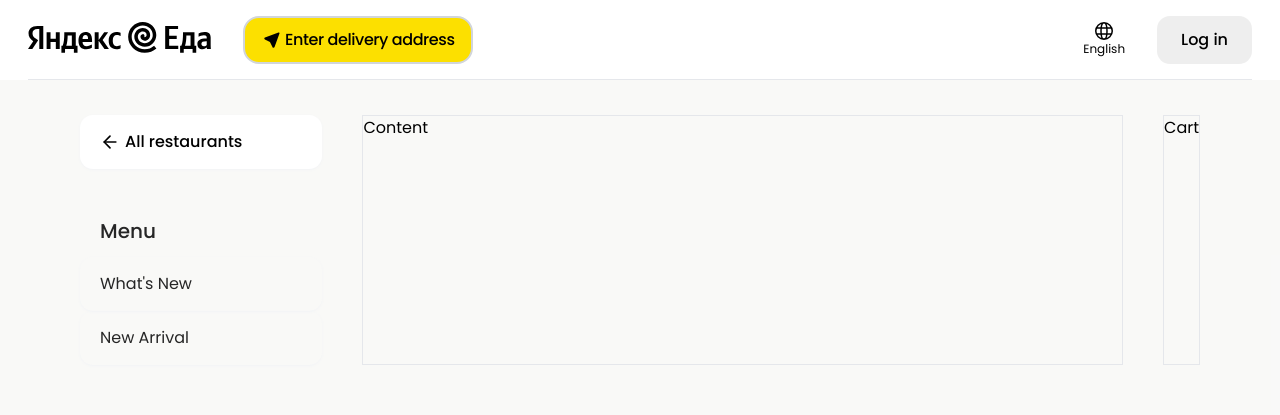
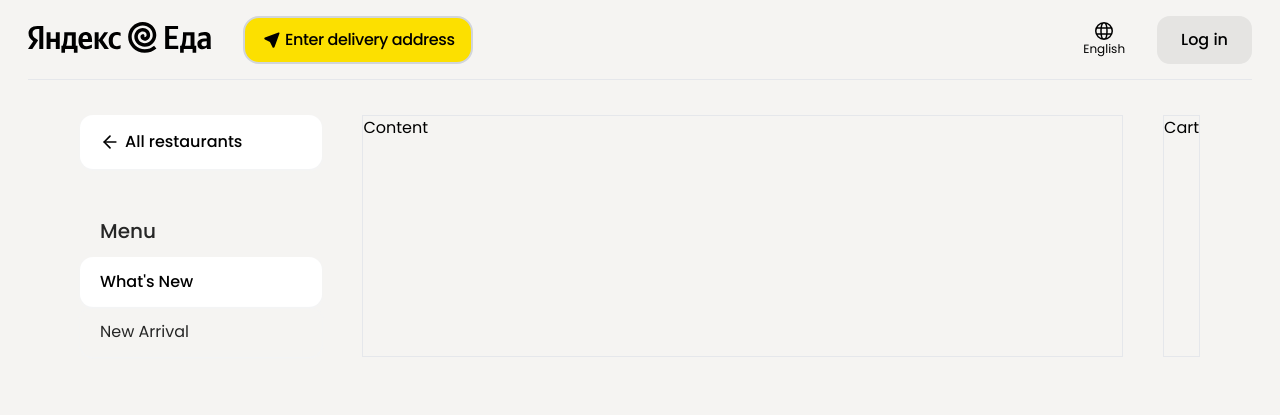
Before and after one commit to imranwebcraft/KFC-Clone, a React (Vite) app: page / in a window 1280 px wide. Shown: the top 415 px of the page. Built offline with nearby package versions, Linux system fonts and the light colour scheme.

Commit message:
Add shadow on navbar when content goves under the navba

```diff
--- a/src/components/Home.jsx
+++ b/src/components/Home.jsx
@@ -4,7 +4,7 @@ import Menu from './Menu';
 
 const Home = () => {
 	return (
-		<div className="min-h-screen w-[100vw] px-8 sm:px-10 md:px-20 bg-[#f5f4f292]">
+		<div className="min-h-screen w-[100vw] px-8 sm:px-10 md:px-20">
 			<div className="pt-[15px] sm:pt[20px] md:pt-[35px] ">
 				<div className="md:flex gap-10">
 					<div className="">
--- a/src/components/Menu.jsx
+++ b/src/components/Menu.jsx
@@ -1,5 +1,5 @@
 import { FiArrowLeft } from 'react-icons/fi';
-import { useState } from 'react';
+import { useEffect, useState } from 'react';
 
 const Menu = () => {
 	const [activeLink, setActiveLink] = useState(null);
@@ -7,6 +7,10 @@ const Menu = () => {
 	const handleLinkClick = (id) => {
 		setActiveLink(id);
 	};
+
+	useEffect(() => {
+		setActiveLink(1);
+	}, []);
 
 	return (
 		<div className="sm:flex md:block justify-between items-start">
@@ -33,7 +37,7 @@ const Menu = () => {
 									activeLink === id
 										? 'bg-white text-black font-medium'
 										: ' text-neutral-800'
-								} pl-5 pr-5 md:pr-20 py-1 md:py-[15px] rounded-[13px] hover:bg-white duration-150 shadow shadow-gray-100 cursor-pointer capitalize`}
+								} pl-5 pr-5 md:pr-20 py-1 md:py-[13px] rounded-[13px] hover:bg-white/50 duration-150 shadow shadow-gray-100 cursor-pointer capitalize`}
 							>
 								<a href="#" onClick={() => handleLinkClick(id)}>
 									{title}
--- a/src/components/Navbar.jsx
+++ b/src/components/Navbar.jsx
@@ -3,14 +3,33 @@ import { TbLocationFilled } from 'react-icons/tb';
 import { GrLanguage } from 'react-icons/gr';
 import { FiMenu } from 'react-icons/fi';
 import { IoMdClose } from 'react-icons/io';
-import { useState } from 'react';
+import { useEffect, useState } from 'react';
 
 const Navbar = () => {
 	// State for nav
 	const [open, setOpen] = useState(false);
 
+	const [isScrolled, setIsScrolled] = useState(false);
+
+	useEffect(() => {
+		const handleScroll = () => {
+			const scrollTop = window.scrollY;
+			setIsScrolled(scrollTop > 0);
+		};
+
+		window.addEventListener('scroll', handleScroll);
+
+		return () => {
+			window.removeEventListener('scroll', handleScroll);
+		};
+	}, []);
+
 	return (
-		<header className="w-[100%] h-[80px] bg-white sticky top-0 left-0 px-7 z-[99]">
+		<header
+			className={`w-[100%] h-[80px] sticky top-0 left-0 px-7 z-[99] ${
+				isScrolled ? 'shadow-xl bg-white duration-200' : ''
+			}`}
+		>
 			<div className=" w-full h-full flex justify-between items-center border-b">
 				{/* ----Left Part---- */}
 				<div className=" flex gap-8 items-center">
--- a/src/main.jsx
+++ b/src/main.jsx
@@ -5,7 +5,7 @@ import './index.css';
 
 ReactDOM.createRoot(document.getElementById('root')).render(
 	<React.StrictMode>
-		<div className=" font-primary">
+		<div className=" font-primary bg-[#F5F4F2]">
 			<App />
 		</div>
 	</React.StrictMode>
```
